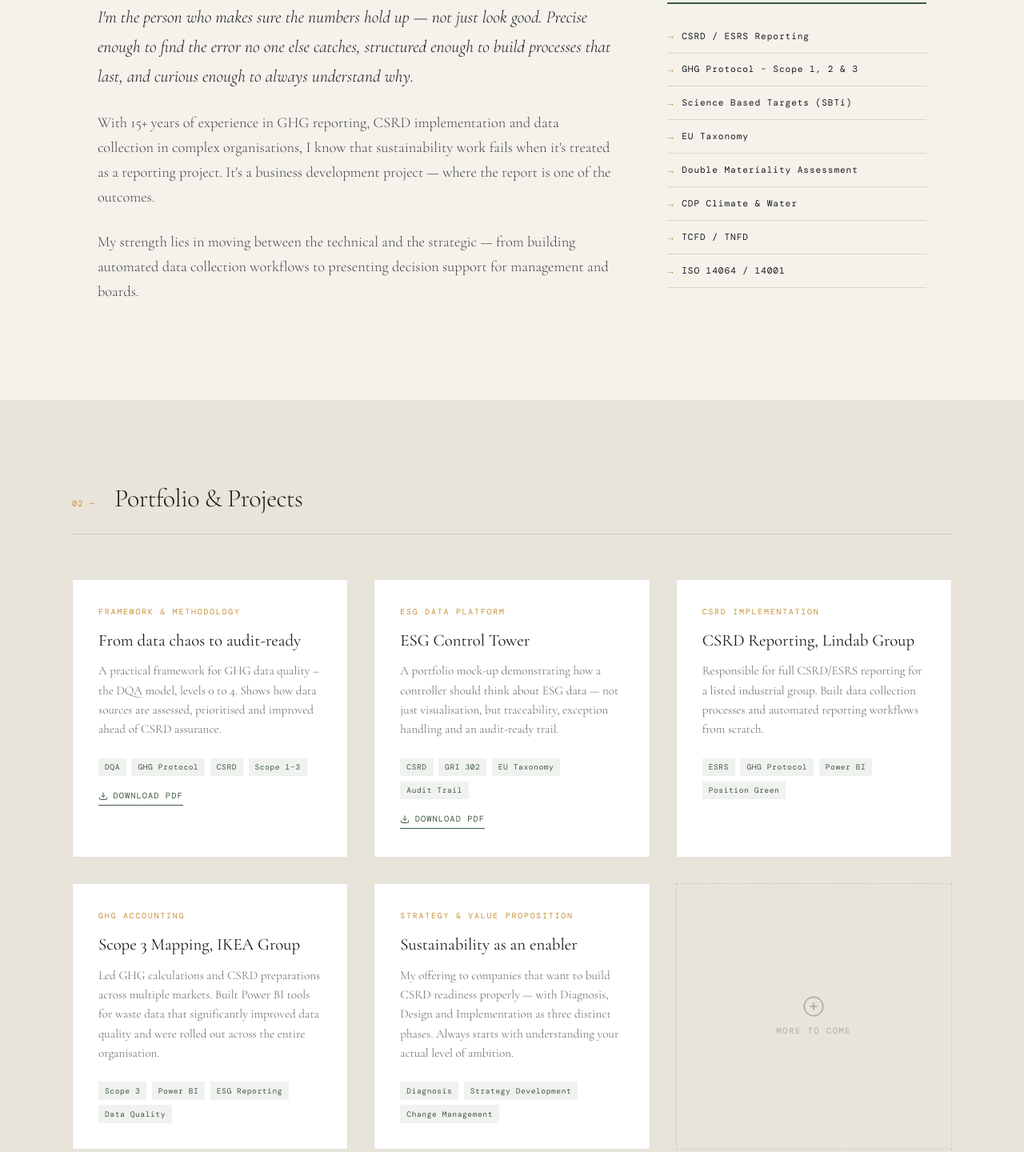
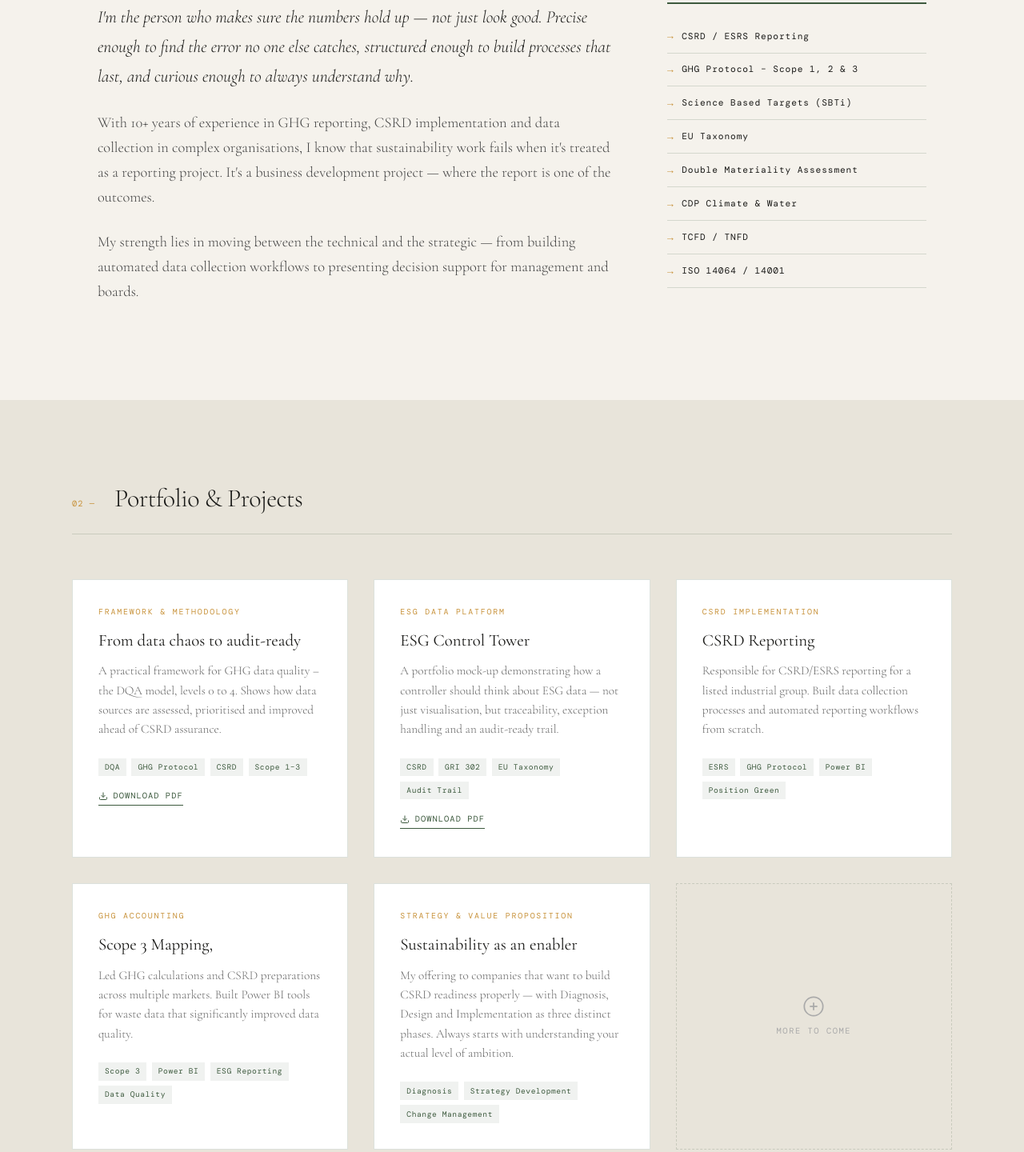
Before and after one commit to CarlRugfelt/carlrugfelt.github.io, a plain HTML site: page index.html in a window 1280 px wide. Shown: the part 1076-2516 px from the top of the page at 80% size. Drawn offline with nearby package versions, Linux system fonts and the light colour scheme; a web font is replaced by a local one.

Commit message:
Update experience details in index.html

```diff
--- a/index.html
+++ b/index.html
@@ -604,7 +604,7 @@
   <div class="about-layout">
     <div class="about-text">
       <p>I'm the person who makes sure the numbers hold up — not just look good. Precise enough to find the error no one else catches, structured enough to build processes that last, and curious enough to always understand why.</p>
-      <p>With 15+ years of experience in GHG reporting, CSRD implementation and data collection in complex organisations, I know that sustainability work fails when it's treated as a reporting project. It's a business development project — where the report is one of the outcomes.</p>
+      <p>With 10+ years of experience in GHG reporting, CSRD implementation and data collection in complex organisations, I know that sustainability work fails when it's treated as a reporting project. It's a business development project — where the report is one of the outcomes.</p>
       <p>My strength lies in moving between the technical and the strategic — from building automated data collection workflows to presenting decision support for management and boards.</p>
     </div>
     <div class="about-sidebar">
@@ -665,8 +665,8 @@
 
     <div class="project-card">
       <div class="card-category">CSRD Implementation</div>
-      <h3 class="card-title">CSRD Reporting, Lindab Group</h3>
-      <p class="card-desc">Responsible for full CSRD/ESRS reporting for a listed industrial group. Built data collection processes and automated reporting workflows from scratch.</p>
+      <h3 class="card-title">CSRD Reporting</h3>
+      <p class="card-desc">Responsible for CSRD/ESRS reporting for a listed industrial group. Built data collection processes and automated reporting workflows from scratch.</p>
       <div class="card-tags">
         <span class="card-tag">ESRS</span>
         <span class="card-tag">GHG Protocol</span>
@@ -677,8 +677,8 @@
 
     <div class="project-card">
       <div class="card-category">GHG Accounting</div>
-      <h3 class="card-title">Scope 3 Mapping, IKEA Group</h3>
-      <p class="card-desc">Led GHG calculations and CSRD preparations across multiple markets. Built Power BI tools for waste data that significantly improved data quality and were rolled out across the entire organisation.</p>
+      <h3 class="card-title">Scope 3 Mapping,</h3>
+      <p class="card-desc">Led GHG calculations and CSRD preparations across multiple markets. Built Power BI tools for waste data that significantly improved data quality.</p>
       <div class="card-tags">
         <span class="card-tag">Scope 3</span>
         <span class="card-tag">Power BI</span>
```
